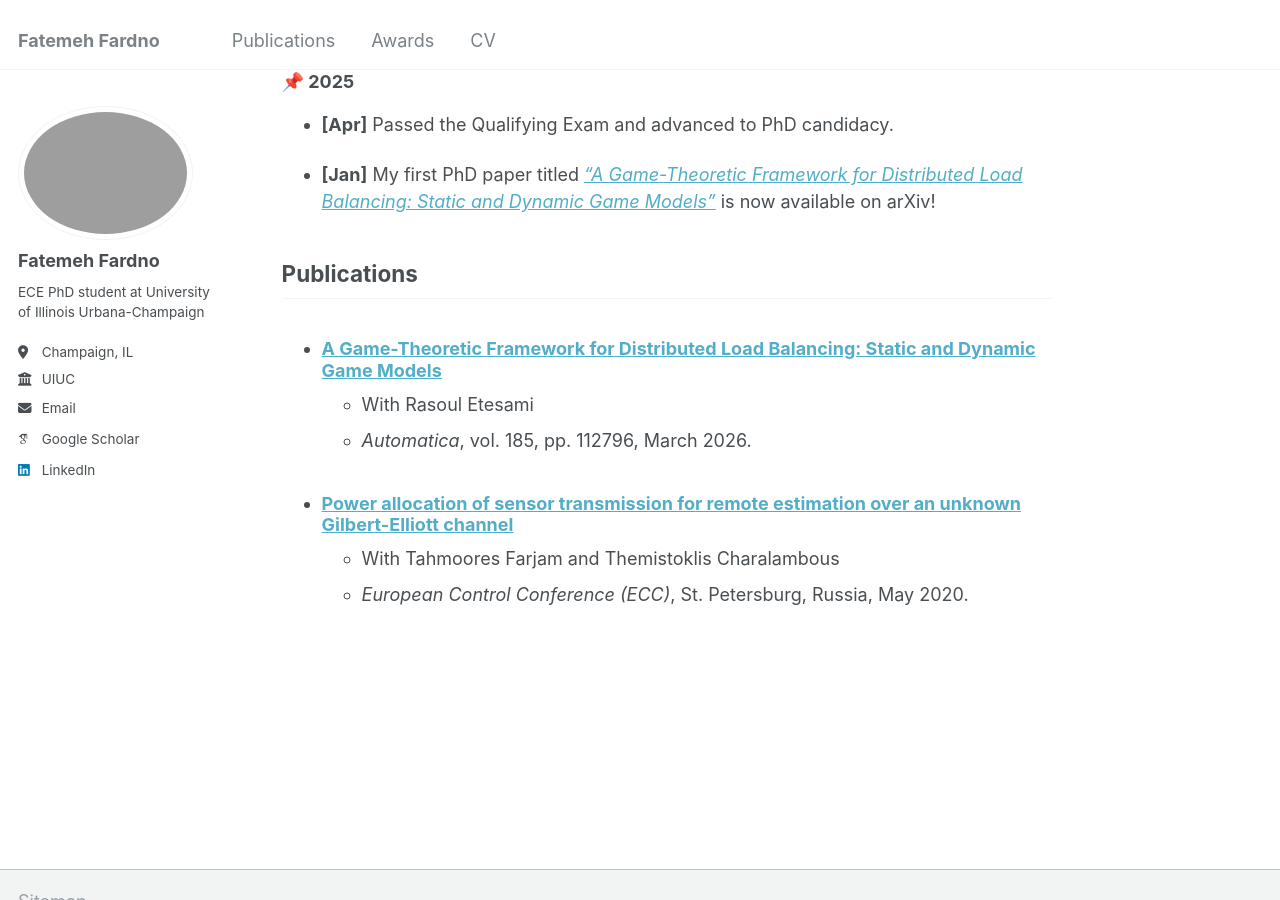
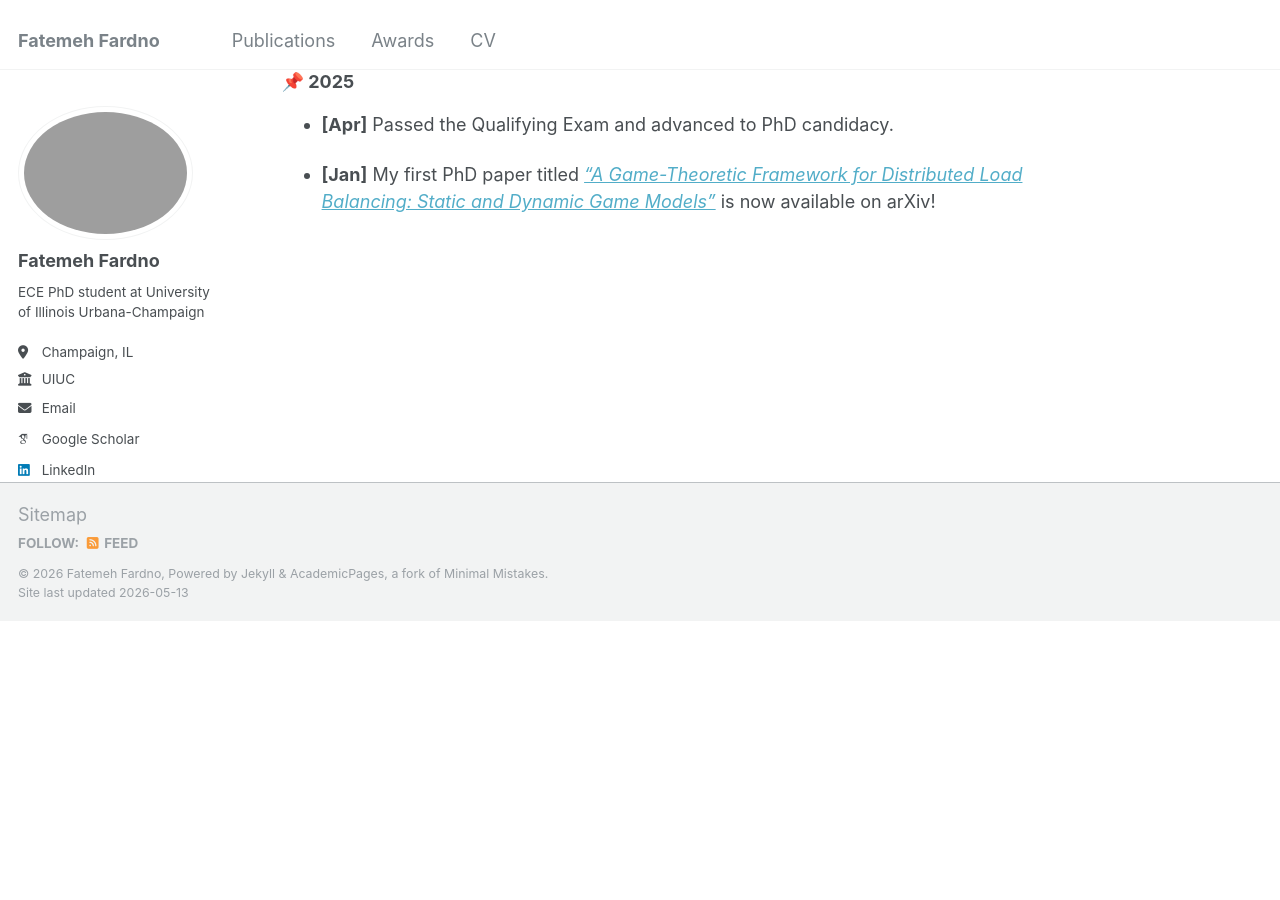
Before and after one commit to ffardno/ffardno.github.io, a Jekyll site: the page built from _pages/about.md, in a window 1280 px wide and 900 px high, scrolled down 1189 px. Built offline with Jekyll 4.4.1, drawn with Linux system fonts in a browser that asks for light colours; some web fonts are replaced; after the commit the page ends 1809 px from its top, so only the background shows below that.

Commit message:
Update about.md

```diff
--- a/_pages/about.md
+++ b/_pages/about.md
@@ -39,13 +39,3 @@ Before starting my PhD, I worked as a software engineer at [Microchip Technology
 - **[Apr]** Passed the Qualifying Exam and advanced to PhD candidacy.
 
 - **[Jan]** My first PhD paper titled [*“A Game-Theoretic Framework for Distributed Load Balancing: Static and Dynamic Game Models”*](https://arxiv.org/abs/2501.15324v1) is now available on arXiv!
-
-## Publications
-
-* ### [A Game-Theoretic Framework for Distributed Load Balancing: Static and Dynamic Game Models](https://www.sciencedirect.com/science/article/abs/pii/S0005109825006958)
-    * With Rasoul Etesami
-    * *Automatica*, vol. 185, pp. 112796, March 2026.
-
-* ### [Power allocation of sensor transmission for remote estimation over an unknown Gilbert-Elliott channel](https://ieeexplore.ieee.org/abstract/document/9143632)
-    * With Tahmoores Farjam and Themistoklis Charalambous
-    * *European Control Conference (ECC)*, St. Petersburg, Russia, May 2020.
```
